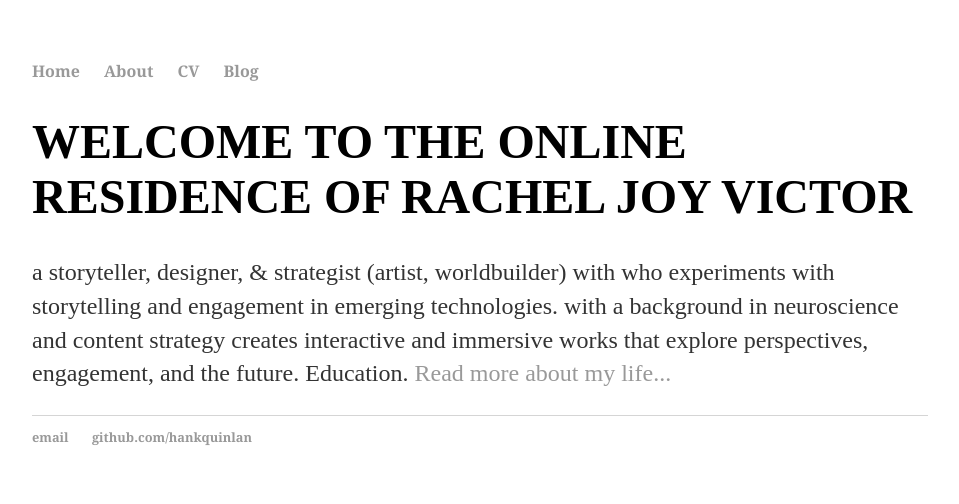
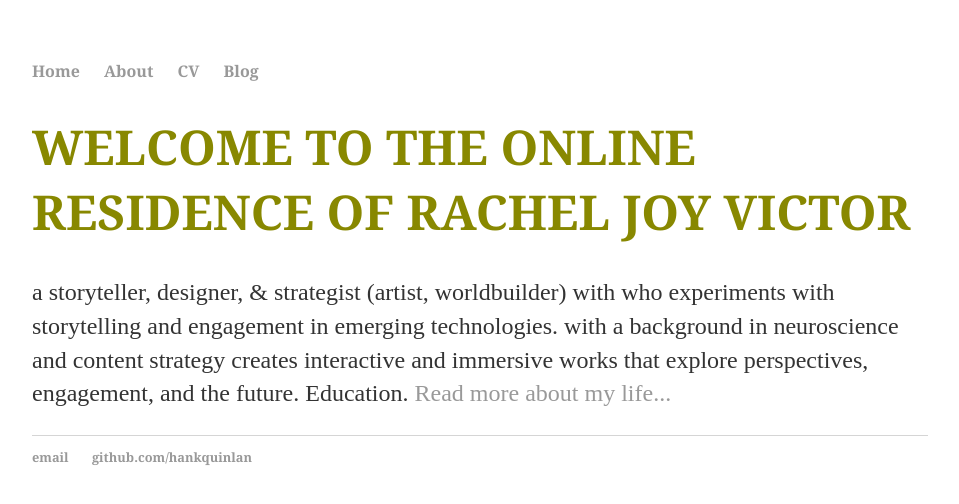
Before and after one commit to racheljoyvictor/racheljoyvictor.github.io, a Jekyll site: the page built from index.html, in a window 1280 px wide. Shown: the top 504 px of the page, without its empty margins (160-1119 px from the left). Built offline with Jekyll 4.4.1, drawn with Linux system fonts in a browser that asks for light colours.

Commit message:
Update main.css

```diff
--- a/css/main.css
+++ b/css/main.css
@@ -21,7 +21,7 @@ a:hover {
 }
 h1 {
     font-size: 3em;
-    font-family:' 'Georgia', serif;
+    font-family: 'Georgia', serif;
     color: #880;
 }
 p {
```
